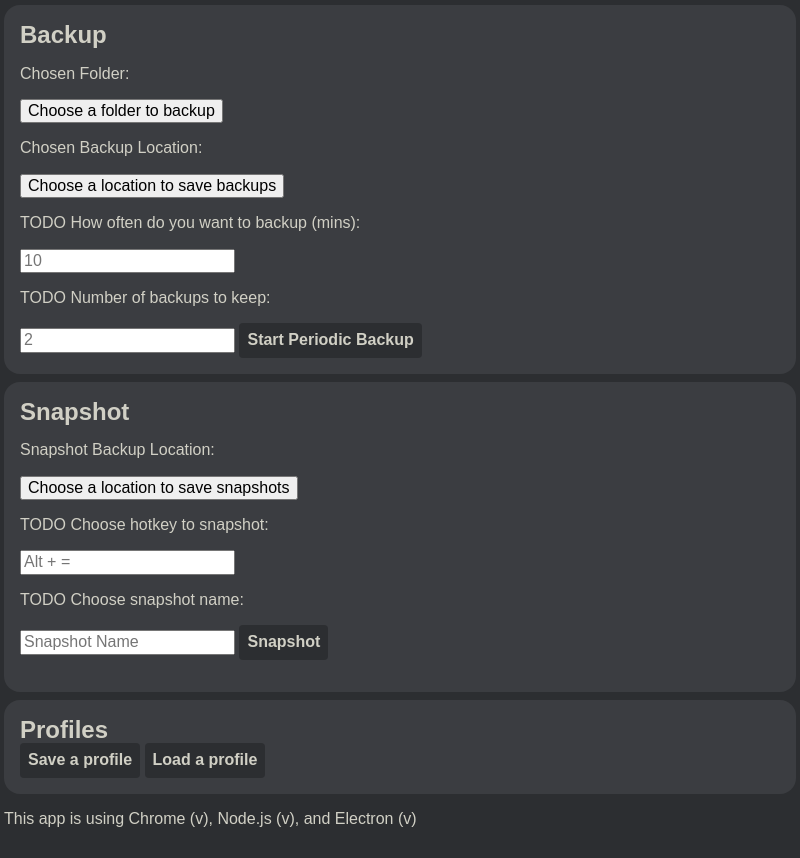
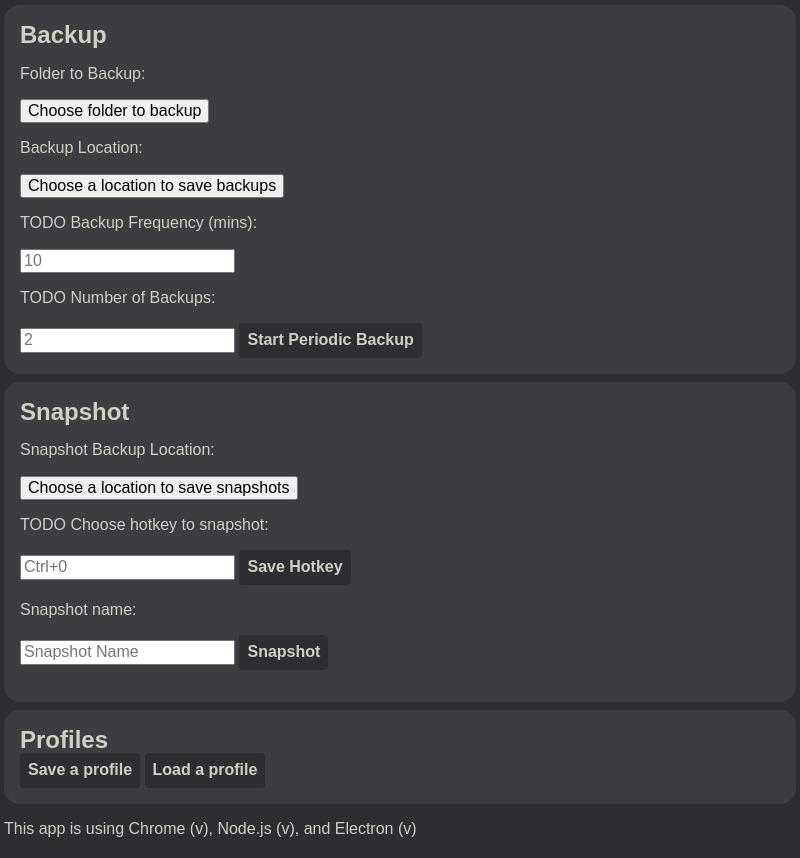
Before and after one commit to aodh66/bs-utility, an Electron app: page index.html in a window 800 px wide. Shown: the part 47-905 px from the top of the page. Drawn offline with Linux system fonts and the light colour scheme; no server answers.

Commit message:
changed UI text, laid out ideas for hotkey implementation

```diff
--- a/index.html
+++ b/index.html
@@ -28,15 +28,15 @@
           chosen backup folder. In the documentation, tell people to make a backup folder and
           name it, as the backups themselves will simply be named backup# -->
         <h2 class="backup-title section-title">Backup</h2>
-        <p>Chosen Folder: <strong id="folderPath"></strong></p>
-        <button type="button" id="backup-folder-path-btn">Choose a folder to backup</button>
+        <p>Folder to Backup: <strong id="folderPath"></strong></p>
+        <button type="button" id="backup-folder-path-btn">Choose folder to backup</button>
 
-        <p>Chosen Backup Location: <strong id="folderSavePath"></strong></p>
+        <p>Backup Location: <strong id="folderSavePath"></strong></p>
         <button type="button" id="backup-folder-save-path-btn">Choose a location to save backups</button>
 
-        <p>TODO How often do you want to backup (mins):</p>
+        <p>TODO Backup Frequency (mins):</p>
         <input id="backup-time" type="number" placeholder="10">
-        <p>TODO Number of backups to keep:</p>
+        <p>TODO Number of Backups:</p>
         <input id="backup-number" type="number" placeholder="2">
 
         <!-- Backup Button -->
@@ -52,8 +52,10 @@
 
         <!-- TODO -->
         <p>TODO Choose hotkey to snapshot:</p>
-        <input id="snapshot-hotkey-box" type="text" placeholder="Alt + =">
-        <p>TODO Choose snapshot name:</p>
+        <input id="snapshot-hotkey-box" type="text" placeholder="Ctrl+0">
+        <button class="button" id="snapshotHotkeyBtn">Save Hotkey</button>
+        <p><strong id="snapshotHotkeyMessage"></strong></p>
+        <p>Snapshot name:</p>
         <input id="snapshot-name-box" type="text" placeholder="Snapshot Name">
 
         <!-- Snapshot Button -->
--- a/renderer.js
+++ b/renderer.js
@@ -38,6 +38,8 @@ const snapshotPathBtn = document.getElementById('snapshot-save-path-btn')
 const snapshotPathElement = document.getElementById('snapshotSavePath')
 const snapshotMessageElement = document.getElementById('snapshotMessage')
 const snapshotHotkeyElement = document.getElementById('snapshotHotkey')
+const snapshotHotkeyBtn = document.getElementById('snapshotHotkeyBtn')
+const snapshotHotkeyMessageElement = document.getElementById('snapshotHotkeyMessage')
 const snapshotBtn = document.getElementById('snapshotBtn')
 
 // Snapshot save location Event Handling
@@ -59,6 +61,7 @@ snapshotBtn.addEventListener('click', async () => {
     folderPath: folderPathElement.innerText,
     savePath: snapshotPathElement.innerText,
     snapshotName: snapshotName,
+    snapshotHotkey: snapshotHotkeyElement
   }
   // ! Debug
   // console.log(snapshotParams)
```
Also changed, not shown: main.js (+15 -5 lines), README.md.
